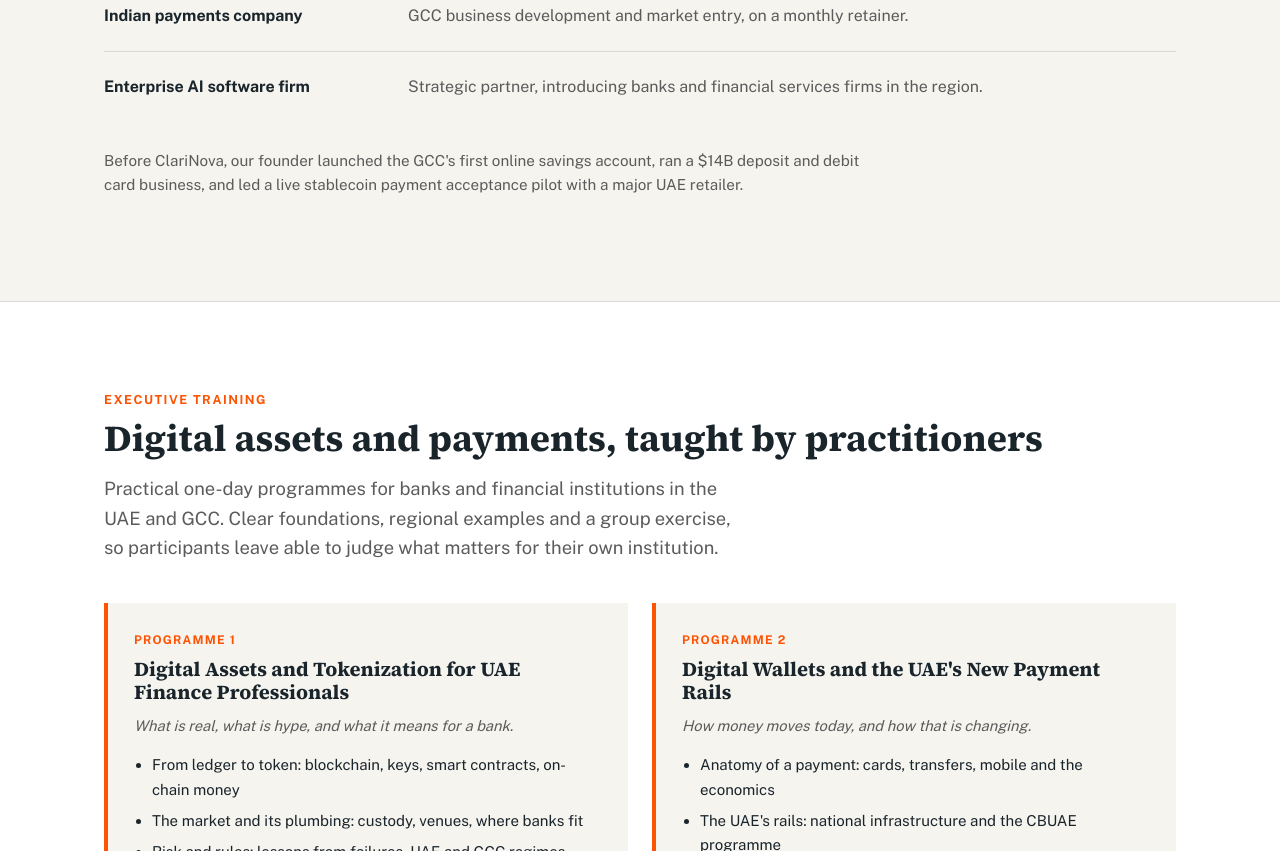
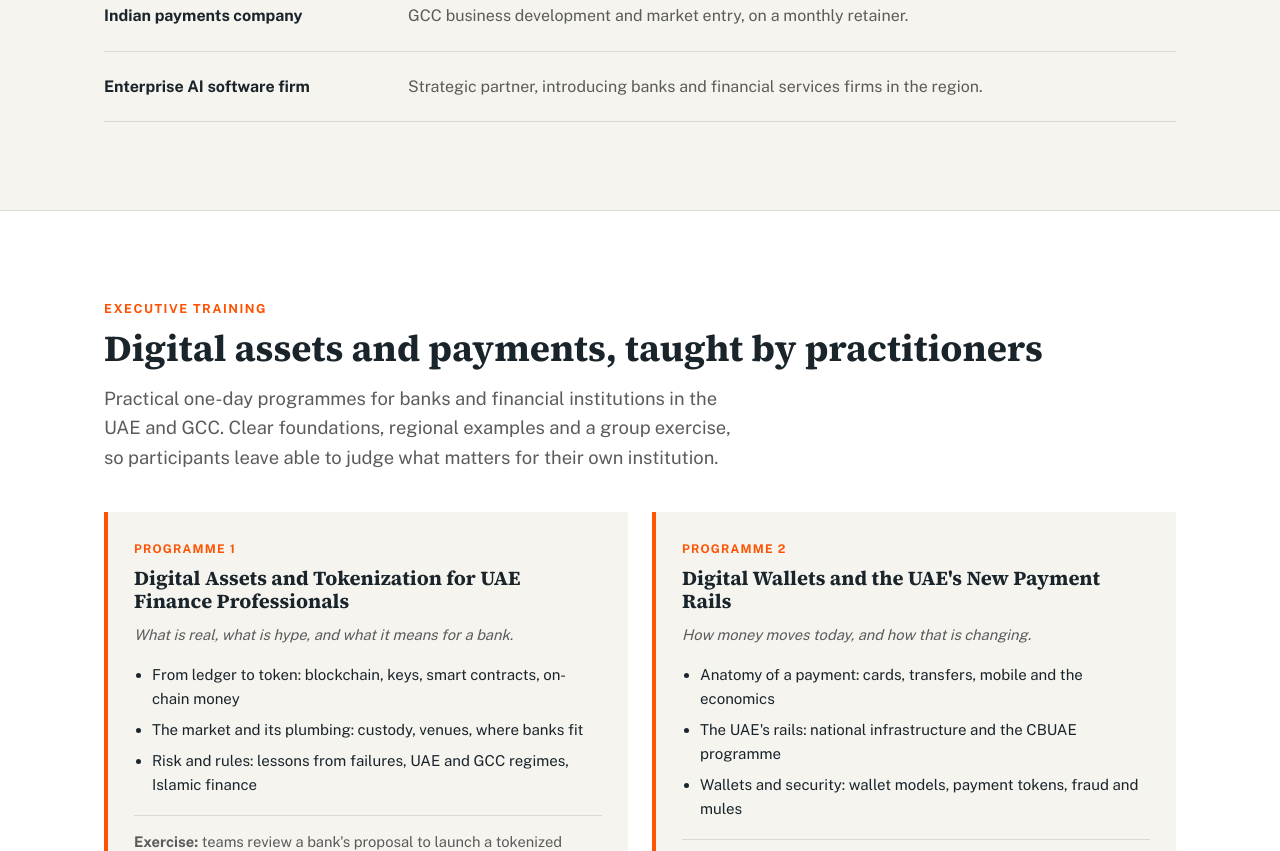
Before and after one commit to bobbykakar/ClariNova-Website, a plain HTML site: page services.html in a window 1280 px wide. Shown: the part 1646-2497 px from the top of the page. Drawn offline with nearby package versions, Linux system fonts and the light colour scheme.

Commit message:
Services: remove 'Before ClariNova' line
Co-Authored-By: Claude Opus 5.5 <noreply@anthropic.com>
Claude-Session: https://claude.ai/code/session_01BhEsW3F7HEqRRT7G5k61dN

```diff
--- a/services.html
+++ b/services.html
@@ -119,7 +119,6 @@
       <div class="tag">Enterprise AI software firm</div>
       <div class="desc">Strategic partner, introducing banks and financial services firms in the region.</div>
     </div>
-    <p class="before-note">Before ClariNova, our founder launched the GCC's first online savings account, ran a $14B deposit and debit card business, and led a live stablecoin payment acceptance pilot with a major UAE retailer.</p>
   </div>
 </section>
 
```
